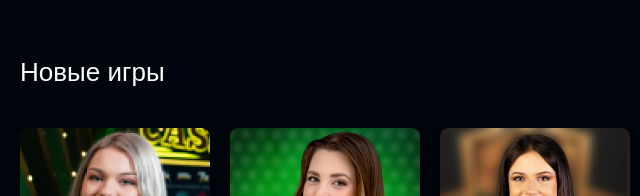
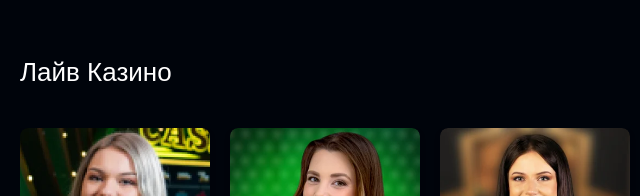
Before and after one commit to boris021/arkana, a plain HTML site: page index.html in a window 1280 px wide. Shown: the part 1269-1465 px from the top of the page, 0-640 px from the left. Drawn offline with nearby package versions, Linux system fonts and the light colour scheme; files whose address does not match are found by name.

Commit message:
Лайв Казино

```diff
--- a/components/slider.html
+++ b/components/slider.html
@@ -210,7 +210,7 @@
 
 <!-- Live -->
 <div class="slider-container">
-	<div class="slider-container_title">Новые игры</div>
+	<div class="slider-container_title">Лайв Казино</div>
     <!-- <div class="slider-header">
         <div class="swiper-button-prev"></div>
         <div class="swiper-button-next"></div>
```
